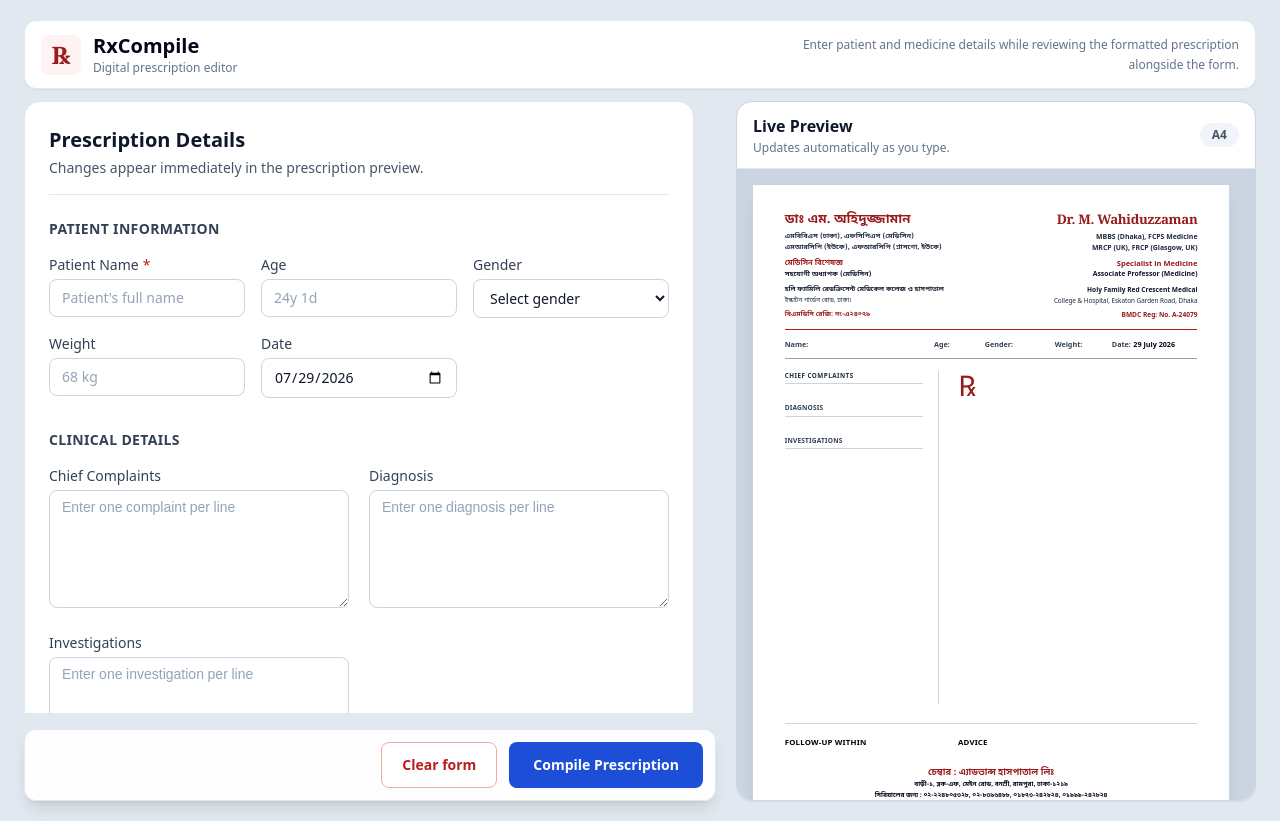
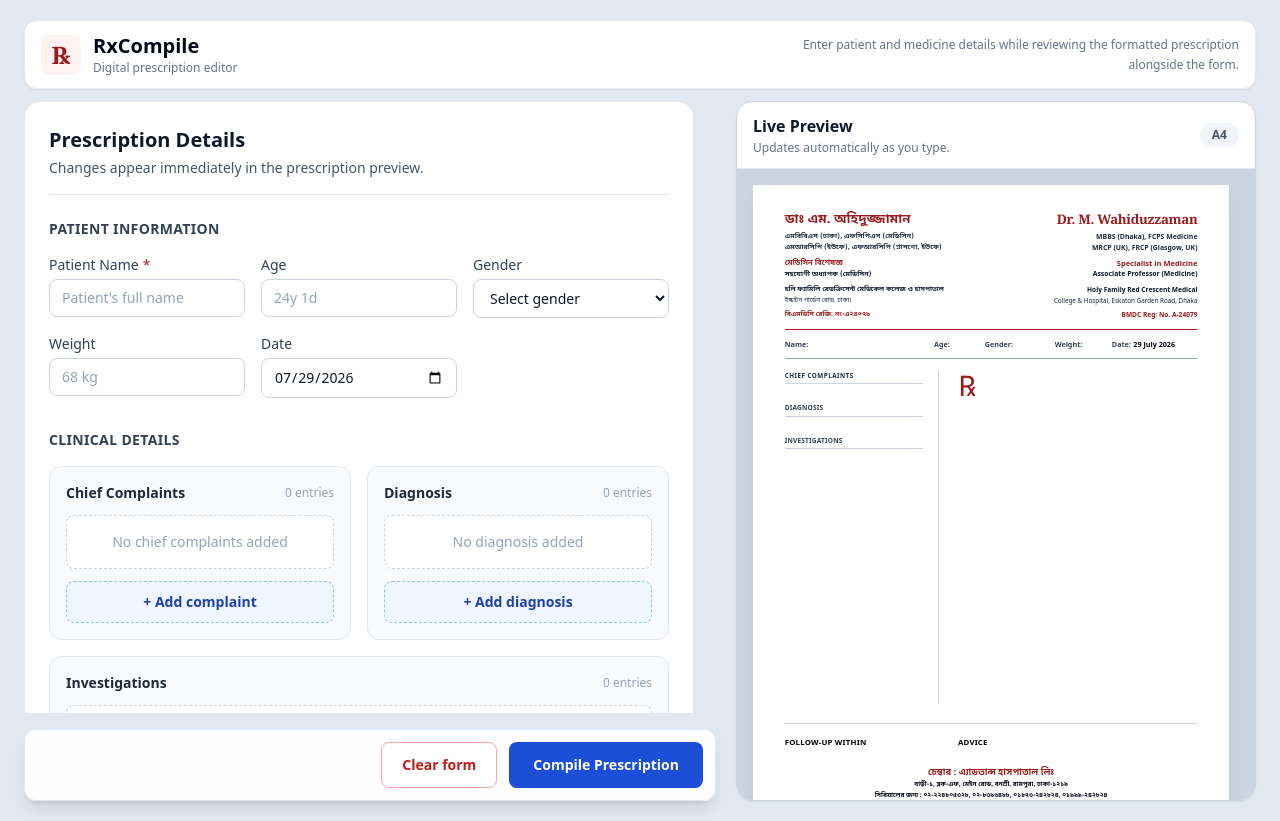
Before and after one commit to dev-kawser/rx-prescription, a React (Vite) app: page / in a window 1280 px wide. Built offline with nearby package versions, Linux system fonts and the light colour scheme.

Commit message:
style: refine follow-up and advice layout

```diff
--- /dev/null
+++ b/src/components/BulletEntryField.jsx
@@ -0,0 +1,230 @@
+import { useEffect, useRef, useState } from 'react'
+
+function parseItems(value) {
+    return value
+        .split(/\r?\n/)
+        .map((item) => item.trim())
+        .filter(Boolean)
+}
+
+function BulletEntryField({
+    id,
+    label,
+    value,
+    onChange,
+    placeholder,
+    addLabel,
+    variant = 'card',
+    showEmptyState = true,
+}) {
+    const [isComposerOpen, setIsComposerOpen] = useState(false)
+    const [draft, setDraft] = useState('')
+    const [editingIndex, setEditingIndex] = useState(null)
+
+    const inputRef = useRef(null)
+    const items = parseItems(value)
+    const isEmbedded = variant === 'embedded'
+
+    useEffect(() => {
+        if (isComposerOpen) {
+            inputRef.current?.focus()
+        }
+    }, [isComposerOpen])
+
+    function updateItems(nextItems) {
+        onChange(nextItems.join('\n'))
+    }
+
+    function openComposer() {
+        setDraft('')
+        setEditingIndex(null)
+        setIsComposerOpen(true)
+    }
+
+    function editItem(index) {
+        setDraft(items[index])
+        setEditingIndex(index)
+        setIsComposerOpen(true)
+    }
+
+    function cancelComposer() {
+        setDraft('')
+        setEditingIndex(null)
+        setIsComposerOpen(false)
+    }
+
+    function saveDraft() {
+        const cleanedDraft = draft.trim()
+
+        if (!cleanedDraft) {
+            return
+        }
+
+        if (editingIndex === null) {
+            updateItems([...items, cleanedDraft])
+        } else {
+            updateItems(
+                items.map((item, index) =>
+                    index === editingIndex ? cleanedDraft : item,
+                ),
+            )
+        }
+
+        cancelComposer()
+    }
+
+    function removeItem(indexToRemove) {
+        updateItems(
+            items.filter((_, index) => index !== indexToRemove),
+        )
+
+        if (editingIndex === indexToRemove) {
+            cancelComposer()
+        }
+    }
+
+    function handleKeyDown(event) {
+        if (
+            event.key !== 'Enter' ||
+            event.shiftKey ||
+            event.nativeEvent.isComposing
+        ) {
+            return
+        }
+
+        event.preventDefault()
+        saveDraft()
+    }
+
+    return (
+        <section
+            aria-labelledby={`${id}-heading`}
+            className={
+                isEmbedded
+                    ? ''
+                    : 'rounded-xl border border-slate-200 bg-slate-50 p-4'
+            }
+        >
+            <div className="flex items-center justify-between gap-3">
+                <h4
+                    id={`${id}-heading`}
+                    className="text-sm font-semibold text-slate-800"
+                >
+                    {label}
+                </h4>
+
+                <span className="text-xs font-medium text-slate-400">
+                    {items.length} {items.length === 1 ? 'entry' : 'entries'}
+                </span>
+            </div>
+
+            {items.length > 0 ? (
+                <ul className="mt-3 space-y-2">
+                    {items.map((item, index) => (
+                        <li
+                            key={`${item}-${index}`}
+                            className="grid grid-cols-[12px_minmax(0,1fr)_auto] items-center gap-x-2 rounded-lg border border-slate-200 bg-white px-3 py-2.5"
+                        >
+                            <span
+                                aria-hidden="true"
+                                className="text-center text-sm font-bold leading-6 text-slate-500"
+                            >
+                                •
+                            </span>
+
+                            <span className="min-w-0 whitespace-pre-wrap font-bengali text-sm leading-6 text-slate-800">
+                                {item}
+                            </span>
+
+                            <div className="flex shrink-0 items-center gap-1">
+                                <button
+                                    type="button"
+                                    onClick={() => editItem(index)}
+                                    className="inline-flex h-8 items-center justify-center rounded-md px-2.5 text-xs font-semibold leading-none text-blue-700 transition hover:bg-blue-50 focus:outline-none focus:ring-2 focus:ring-blue-300"
+                                >
+                                    Edit
+                                </button>
+
+                                <button
+                                    type="button"
+                                    onClick={() => removeItem(index)}
+                                    aria-label={`Remove ${label.toLowerCase()} entry ${index + 1
+                                        }`}
+                                    title="Remove entry"
+                                    className="inline-flex h-8 w-8 items-center justify-center rounded-md text-base font-semibold leading-none text-red-600 transition hover:bg-red-50 focus:outline-none focus:ring-2 focus:ring-red-300"
+                                >
+                                    ×
+                                </button>
+                            </div>
+                        </li>
+                    ))}
+                </ul>
+            ) : showEmptyState ? (
+                <p className="mt-3 rounded-lg border border-dashed border-slate-300 bg-white px-3 py-4 text-center text-sm text-slate-400">
+                    No {label.toLowerCase()} added
+                </p>
+            ) : null}
+
+            {isComposerOpen ? (
+                <div className="mt-3 rounded-lg border border-blue-200 bg-white p-3 shadow-sm">
+                    <label
+                        htmlFor={`${id}-composer`}
+                        className="sr-only"
+                    >
+                        {editingIndex === null
+                            ? `Add ${label}`
+                            : `Edit ${label}`}
+                    </label>
+
+                    <textarea
+                        ref={inputRef}
+                        id={`${id}-composer`}
+                        value={draft}
+                        onChange={(event) => setDraft(event.target.value)}
+                        onKeyDown={handleKeyDown}
+                        rows={2}
+                        placeholder={placeholder}
+                        className="w-full resize-y rounded-lg border border-slate-300 px-3 py-2 font-bengali text-sm text-slate-900 outline-none placeholder:text-slate-400 focus:border-blue-600 focus:ring-2 focus:ring-blue-100"
+                    />
+
+                    <div className="mt-2 flex flex-wrap items-center justify-between gap-3">
+                        <p className="text-xs text-slate-400">
+                            Enter to save · Shift+Enter for a new line
+                        </p>
+
+                        <div className="flex items-center gap-2">
+                            <button
+                                type="button"
+                                onClick={cancelComposer}
+                                className="rounded-lg border border-slate-300 px-3 py-1.5 text-xs font-semibold text-slate-600 transition hover:bg-slate-50 focus:outline-none focus:ring-2 focus:ring-slate-300"
+                            >
+                                Cancel
+                            </button>
+
+                            <button
+                                type="button"
+                                onClick={saveDraft}
+                                disabled={!draft.trim()}
+                                className="rounded-lg bg-blue-700 px-3 py-1.5 text-xs font-semibold text-white transition hover:bg-blue-800 focus:outline-none focus:ring-2 focus:ring-blue-300 disabled:cursor-not-allowed disabled:bg-slate-300"
+                            >
+                                {editingIndex === null
+                                    ? addLabel
+                                    : 'Save changes'}
+                            </button>
+                        </div>
+                    </div>
+                </div>
+            ) : (
+                <button
+                    type="button"
+                    onClick={openComposer}
+                    className="mt-3 flex w-full items-center justify-center rounded-lg border border-dashed border-blue-300 bg-blue-50 px-3 py-2.5 text-sm font-semibold text-blue-800 transition hover:border-blue-400 hover:bg-blue-100 focus:outline-none focus:ring-2 focus:ring-blue-300"
+                >
+                    + {addLabel}
+                </button>
+            )}
+        </section>
+    )
+}
+
+export default BulletEntryField
--- a/src/components/PrescriptionForm.jsx
+++ b/src/components/PrescriptionForm.jsx
@@ -1,25 +1,8 @@
+import BulletEntryField from './BulletEntryField'
 import MedicineRow from './MedicineRow'
 
 const INPUT_CLASSES =
     'mt-1 w-full rounded-lg border border-slate-300 bg-white px-3 py-2 text-sm text-slate-900 outline-none transition placeholder:text-slate-400 focus:border-blue-600 focus:ring-2 focus:ring-blue-100'
-
-const CLINICAL_TEXTAREA_FIELDS = [
-    {
-        name: 'complaints',
-        label: 'Chief Complaints',
-        placeholder: 'Enter one complaint per line',
-    },
-    {
-        name: 'diagnosis',
-        label: 'Diagnosis',
-        placeholder: 'Enter one diagnosis per line',
-    },
-    {
-        name: 'investigations',
-        label: 'Investigations',
-        placeholder: 'Enter one investigation per line',
-    },
-]
 
 function PrescriptionForm({
     prescription,
@@ -28,7 +11,6 @@ function PrescriptionForm({
     onAddMedicine,
     onRemoveMedicine,
 }) {
-
     function handleSubmit(event) {
         event.preventDefault()
     }
@@ -153,7 +135,6 @@ function PrescriptionForm({
                             className={INPUT_CLASSES}
                         />
                     </label>
-
                 </div>
             </fieldset>
 
@@ -162,32 +143,48 @@ function PrescriptionForm({
                     Clinical details
                 </legend>
 
-                <div className="mt-4 grid gap-5 lg:grid-cols-2">
-                    {CLINICAL_TEXTAREA_FIELDS.map((field) => (
-                        <label
-                            key={field.name}
-                            htmlFor={field.name}
-                            className="text-sm font-medium text-slate-700"
-                        >
-                            {field.label}
+                <div className="mt-4 grid gap-4 lg:grid-cols-2">
+                    <BulletEntryField
+                        id="complaints"
+                        label="Chief Complaints"
+                        value={prescription.complaints}
+                        onChange={(value) =>
+                            onFieldChange('complaints', value)
+                        }
+                        placeholder="Enter the complaint"
+                        addLabel="Add complaint"
+                    />
 
-                            <textarea
-                                id={field.name}
-                                name={field.name}
-                                value={prescription[field.name]}
-                                onChange={(event) =>
-                                    onFieldChange(field.name, event.target.value)
+                    <BulletEntryField
+                        id="diagnosis"
+                        label="Diagnosis"
+                        value={prescription.diagnosis}
+                        onChange={(value) =>
+                            onFieldChange('diagnosis', value)
                         }
-                                placeholder={field.placeholder}
-                                rows={5}
-                                className={`${INPUT_CLASSES} resize-y font-bengali`}
+                        placeholder="Enter the diagnosis"
+                        addLabel="Add diagnosis"
                     />
-                        </label>
-                    ))}
+
+                    <div className="lg:col-span-2">
+                        <BulletEntryField
+                            id="investigations"
+                            label="Investigations"
+                            value={prescription.investigations}
+                            onChange={(value) =>
+                                onFieldChange('investigations', value)
+                            }
+                            placeholder="Enter the investigation"
+                            addLabel="Add investigation"
+                        />
+                    </div>
                 </div>
             </fieldset>
 
-            <section className="mt-8" aria-labelledby="medicines-heading">
+            <section
+                className="mt-8"
+                aria-labelledby="medicines-heading"
+            >
                 <div>
                     <h3
                         id="medicines-heading"
@@ -213,6 +210,7 @@ function PrescriptionForm({
                         />
                     ))}
                 </div>
+
                 <button
                     type="button"
                     onClick={onAddMedicine}
@@ -221,8 +219,9 @@ function PrescriptionForm({
                     + Add next medicine
                 </button>
             </section>
+
             <section
-                className="mt-8 rounded-xl border border-slate-200 bg-slate-50 p-4 sm:p-5"
+                className="mt-8 rounded-xl border border-slate-200 bg-slate-50/70 p-4 sm:p-5"
                 aria-labelledby="final-instructions-heading"
             >
                 <div>
@@ -238,10 +237,10 @@ function PrescriptionForm({
                     </p>
                 </div>
 
-                <div className="mt-4 grid gap-5 lg:grid-cols-[0.45fr_1.55fr]">
+                <div className="mt-5 max-w-xs">
                     <label
                         htmlFor="followUp"
-                        className="text-sm font-medium text-slate-700"
+                        className="block text-sm font-medium text-slate-700"
                     >
                         Follow-up within
 
@@ -257,25 +256,21 @@ function PrescriptionForm({
                             className={INPUT_CLASSES}
                         />
                     </label>
+                </div>
 
-                    <label
-                        htmlFor="advice"
-                        className="text-sm font-medium text-slate-700"
-                    >
-                        Advice
-
-                        <textarea
+                <div className="mt-5 border-t border-slate-200 pt-5">
+                    <BulletEntryField
                         id="advice"
-                            name="advice"
+                        label="Advice"
                         value={prescription.advice}
-                            onChange={(event) =>
-                                onFieldChange('advice', event.target.value)
+                        onChange={(value) =>
+                            onFieldChange('advice', value)
                         }
-                            placeholder="Enter one instruction per line. Bengali is supported."
-                            rows={5}
-                            className={`${INPUT_CLASSES} resize-y font-bengali`}
+                        placeholder="Enter the advice or instruction"
+                        addLabel="Add advice"
+                        variant="embedded"
+                        showEmptyState={false}
                     />
-                    </label>
                 </div>
             </section>
         </form>
```
Lines whose indentation alone changed are shown as unchanged.
